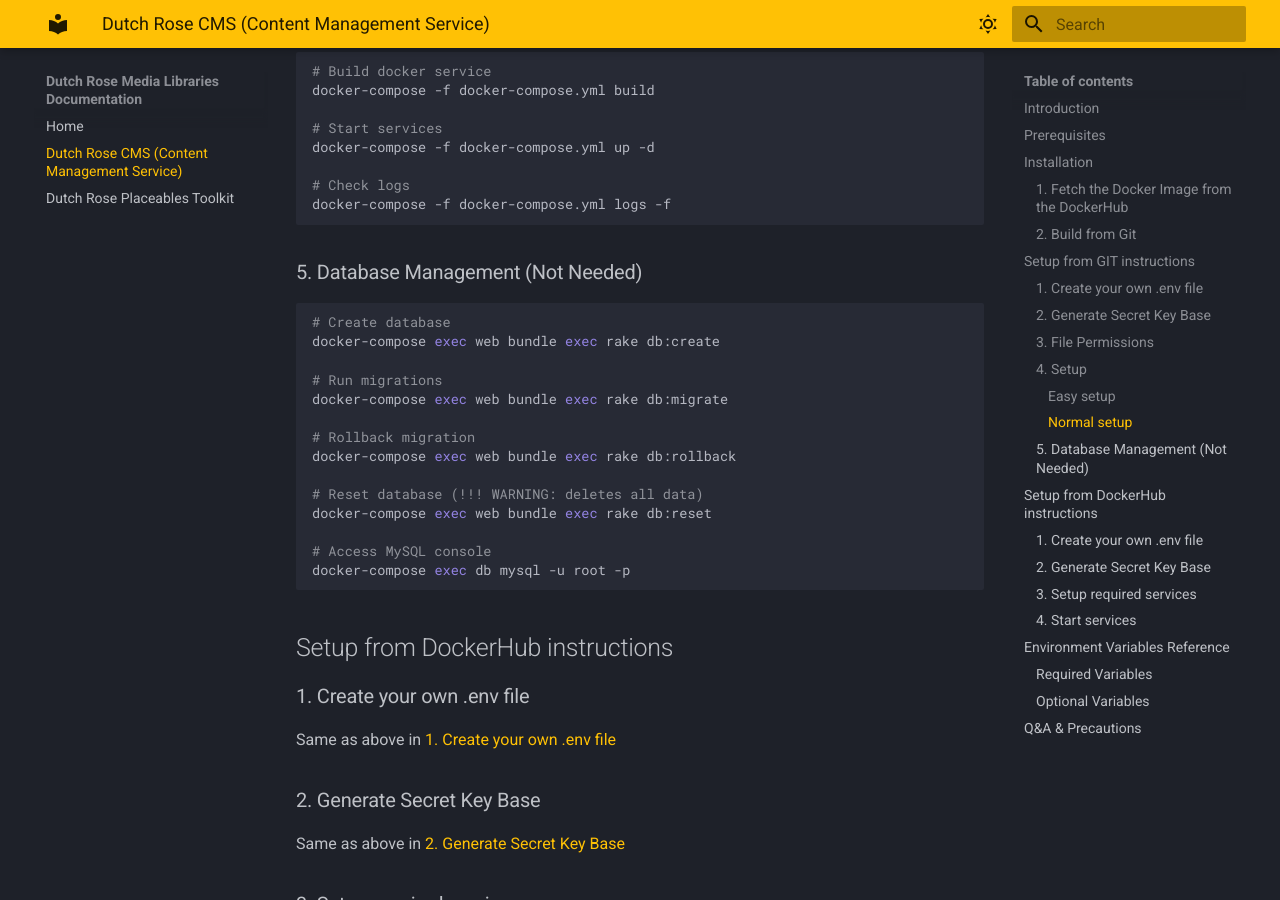
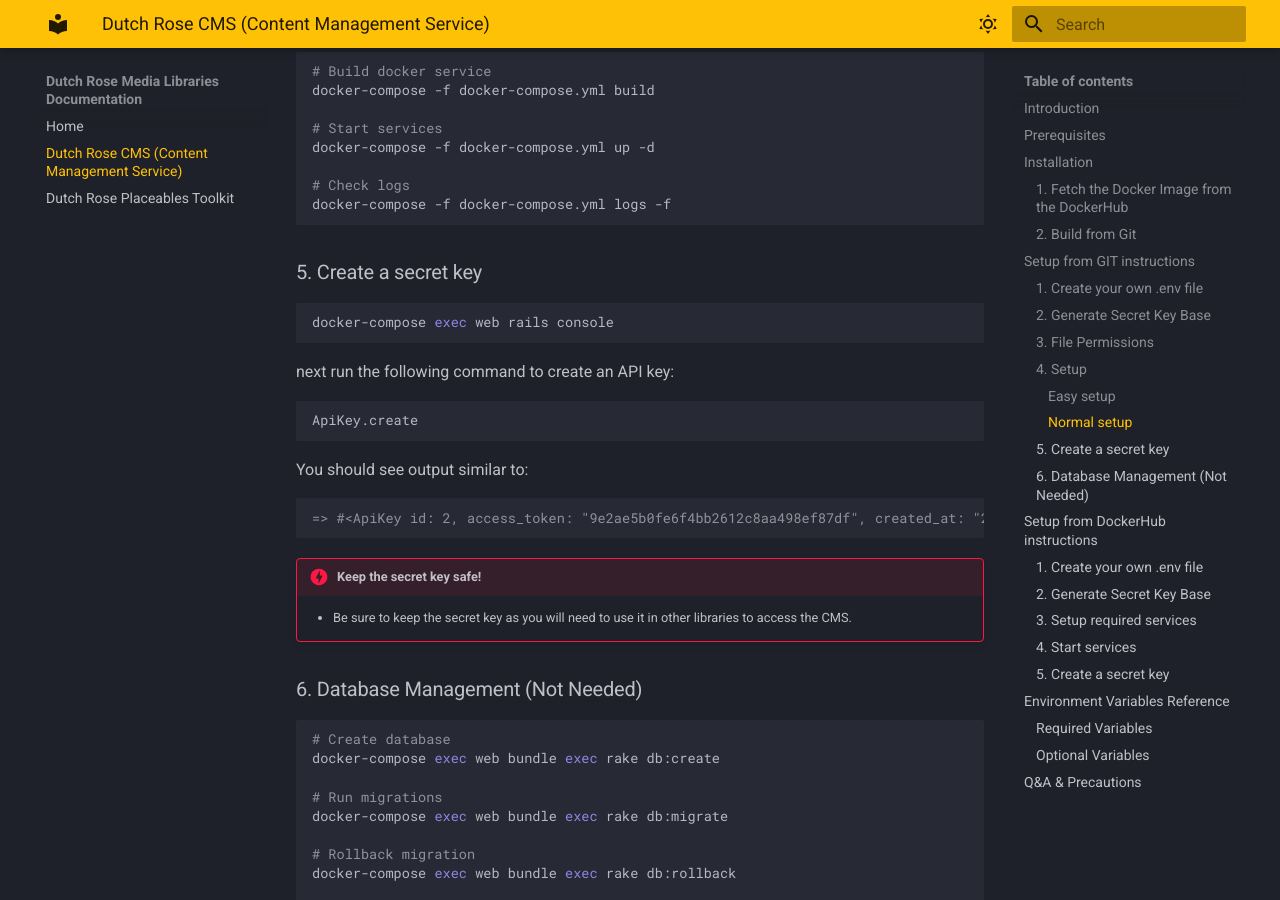
Before and after one commit to Dutch-Rose-Media/docs, an MkDocs documentation site: the page built from docs/cms.md, in a window 1280 px wide and 900 px high, scrolled down 1911 px. Built offline with MkDocs 1.6.1 and Material for MkDocs 9.7.7, drawn with Linux system fonts in a browser that asks for light colours; some of the changed text lies outside the part shown.

Commit message:
add secret key note.

````diff
--- a/docs/cms.md
+++ b/docs/cms.md
@@ -90,7 +90,28 @@
 docker-compose -f docker-compose.yml logs -f
 ```
 
-### 5. Database Management (Not Needed)
+### 5. Create a secret key
+
+```bash
+docker-compose exec web rails console
+```
+
+next run the following command to create an API key:
+
+```bash
+ApiKey.create
+```
+
+You should see output similar to:
+
+```ruby
+=> #<ApiKey id: 2, access_token: "9e2ae5b0fe6f4bb2612c8aa498ef87df", created_at: "2025-11-14 14:50:39", updated_at: "2025-11-14 14:50:39">
+```
+
+!!! Danger "Keep the secret key safe!"
+    - Be sure to keep the secret key as you will need to use it in other libraries to access the CMS.
+
+### 6. Database Management (Not Needed)
 
 ```bash
 # Create database
@@ -205,6 +226,12 @@
 docker-compose up -d
 ```
 
+### 5. Create a secret key
+Do the same as above in [5. Create a secret key](#5-create-a-secret-key)
+
+!!! Danger "Keep the secret key safe!"
+    - Be sure to keep the secret key as you will need to use it in other libraries to access the CMS.
+
 ## Environment Variables Reference
 
 ### Required Variables
````
